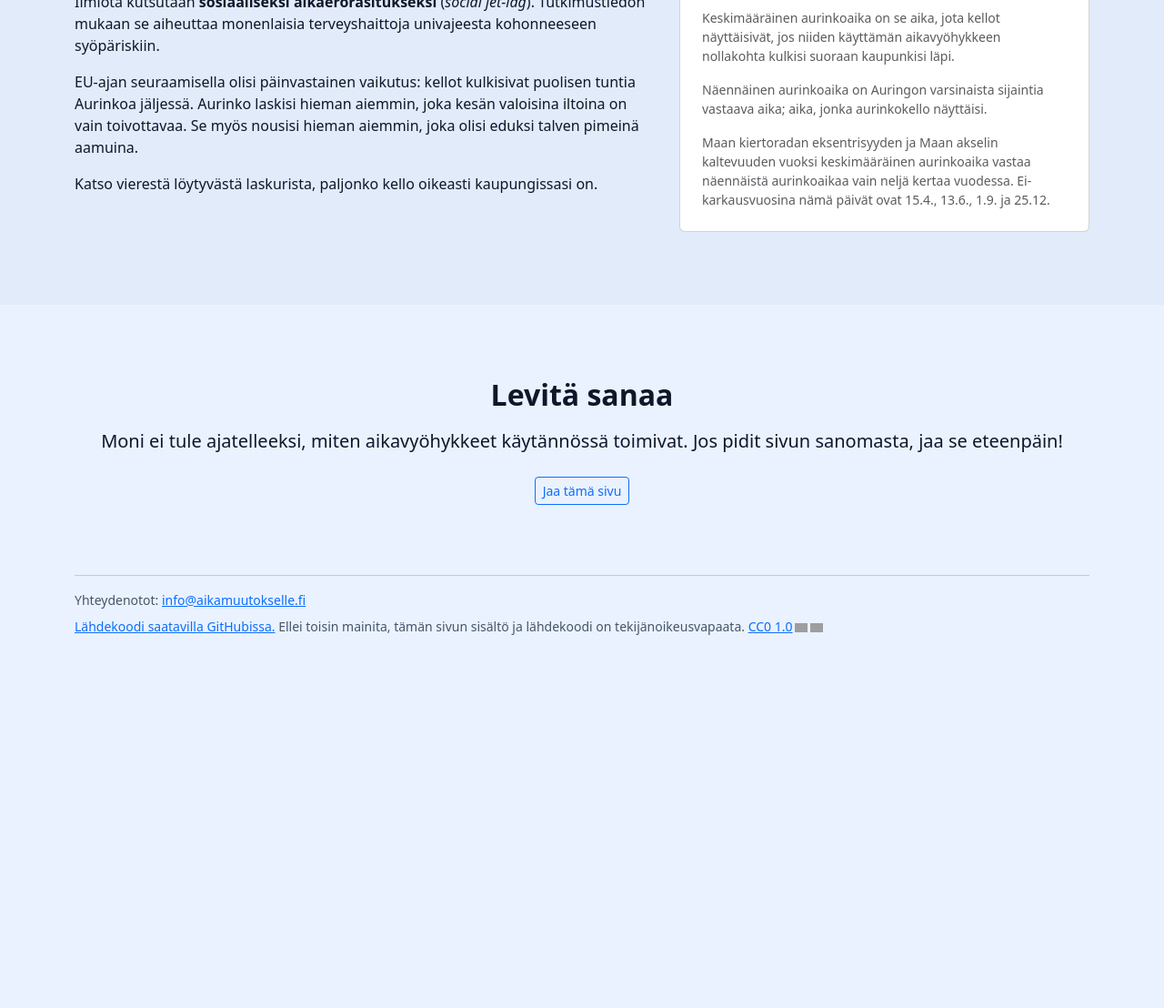
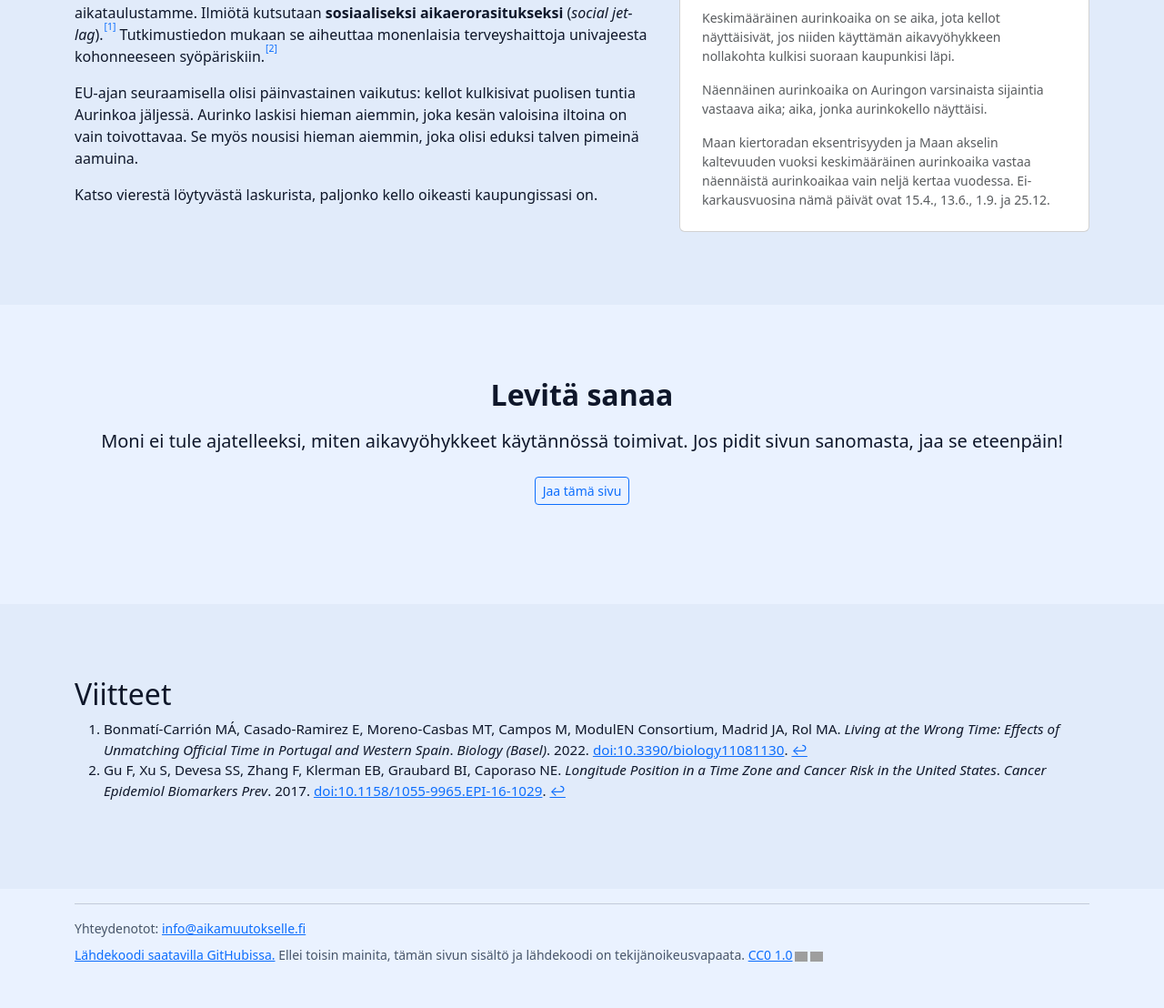
Before and after one commit to brndd/aika_muutokselle, an Eleventy site: page src/index.njk in a window 1280 px wide. Shown: the part 3996-5104 px from the top of the page at 91% size. Before the commit the page ends 4743 px from the top, so only its background shows below. Built offline with nearby package versions, Linux system fonts and the light colour scheme; Eleventy itself is replaced by a stand-in of ours; files that its build step writes are made by us from their sources; grey boxes are pictures that could not be loaded.

Commit message:
Add support for citations and cite the medical claims on the page

```diff
--- a/src/assets/style.css
+++ b/src/assets/style.css
@@ -241,3 +241,18 @@ html[data-theme="dst"] .lang-btn.active {
 .share-status {
     min-height: 1.5em;
 }
+
+.citation-ref {
+  font-size: 0.65rem;
+  vertical-align: super;
+  line-height: 0;
+  margin-left: 0.1em;
+}
+
+.citation-ref a {
+  text-decoration: none;
+}
+
+.references {
+  font-size: 0.95rem;
+}
--- a/src/index.njk
+++ b/src/index.njk
@@ -73,13 +73,13 @@ layout: base.njk
                 <div class="col-lg-7 order-lg-1">
                     <h2 class="section-title fw-bold">{{ t.section1.title | safe }}</h2>
                     <p class="lead">
-                        {{ t.section1.lead | safe }}
+                        {{ t.section1.lead | citations | safe }}
                     </p>
                     <p>
-                        {{ t.section1.body1 | safe }}
+                        {{ t.section1.body1 | citations | safe }}
                     </p>
                     <p>
-                        {{ t.section1.body2 | safe }}
+                        {{ t.section1.body2 | citations | safe }}
                     </p>
                 </div>
                 <div class="col-lg-5 order-lg-2">
@@ -106,16 +106,16 @@ layout: base.njk
             <div class="col-lg-9 order-lg-2">
                 <h2 class="section-title fw-bold">{{ t.section2.title | safe }}</h2>
                 <p class="lead">
-                    {{ t.section2.lead | safe }}
+                    {{ t.section2.lead | citations | safe }}
                 </p>
                 <p>
-                    {{ t.section2.body1 | safe }}
+                    {{ t.section2.body1 | citations | safe }}
                 </p>
                 <p>
-                    {{ t.section2.body2 | safe }}
+                    {{ t.section2.body2 | citations | safe }}
                 </p>
                 <p>
-                    {{ t.section2.body3 | safe }}
+                    {{ t.section2.body3 | citations | safe }}
                 </p>
             </div>
             <div class="col-lg-3 order-lg-1">
@@ -133,16 +133,16 @@ layout: base.njk
                 <div class="col-lg-7 order-lg-1">
                     <h2 class="section-title fw-bold">{{ t.section3.title | safe }}</h2>
                     <p class="lead">
-                        {{ t.section3.lead | safe }}
+                        {{ t.section3.lead | citations | safe }}
                     </p>
                     <p>
-                        {{ t.section3.body1 | safe }}
+                        {{ t.section3.body1 | citations | safe }}
                     </p>
                     <p>
-                        {{ t.section3.body2 | safe }}
+                        {{ t.section3.body2 | citations | safe }}
                     </p>
                     <p>
-                        {{ t.section3.body3 | safe }}
+                        {{ t.section3.body3 | citations | safe }}
                     </p>
                 </div>
                 <div class="col-lg-5 order-lg-2">
@@ -168,16 +168,16 @@ layout: base.njk
                 <div class="col-lg-7 order-lg-2">
                     <h2 class="section-title fw-bold">{{ t.section4.title | safe }}</h2>
                     <p class="lead">
-                        {{ t.section4.lead | safe }}
+                        {{ t.section4.lead | citations | safe }}
                     </p>
                     <p>
-                        {{ t.section4.body1 | safe }}
+                        {{ t.section4.body1 | citations | safe }}
                     </p>
                     <p>
-                        {{ t.section4.body2 | safe }}
+                        {{ t.section4.body2 | citations | safe }}
                     </p>
                     <p>
-                        {{ t.section4.body3 | safe }}
+                        {{ t.section4.body3 | citations | safe }}
                     </p>
                 </div>
                 <div class="col-lg-5 order-lg-1">
@@ -234,19 +234,19 @@ layout: base.njk
                 <div class="col-lg-7 order-lg-1">
                     <h2 class="section-title fw-bold">{{ t.section5.title | safe }}</h2>
                     <p class="lead">
-                        {{ t.section5.lead | safe }}
+                        {{ t.section5.lead | citations | safe }}
                     </p>
                     <p>
-                        {{ t.section5.body1 | safe }}
+                        {{ t.section5.body1 | citations | safe }}
                     </p>
                     <p>
-                        {{ t.section5.body2 | safe }}
+                        {{ t.section5.body2 | citations | safe }}
                     </p>
                     <p>
-                        {{ t.section5.body3 | safe }}
+                        {{ t.section5.body3 | citations | safe }}
                     </p>
                     <p>
-                        {{ t.section5.body4 | safe }}
+                        {{ t.section5.body4 | citations | safe }}
                     </p>
                 </div>
                 <div class="col-lg-5 order-lg-2">
@@ -302,7 +302,7 @@ layout: base.njk
         </div>
     </section>
 
-    <section id="section-share" class="section pb-0">
+    <section id="section-share" class="section">
         <div class="container">
             <div class="row justify-items-center text-center">
                 <div class="col-lg-12">
@@ -322,7 +322,33 @@ layout: base.njk
         </div>
     </section>
 
-    <footer>
+    <section id="section-references" class="section section-alt">
+        <div class="container">
+            <div class="row">
+                <div class="col-lg-12">
+                    <h2>{{ t.references.title }}</h2>
+                    <ol class="references">
+                        <li id="cite-1">
+                            Bonmatí-Carrión MÁ, Casado-Ramirez E, Moreno-Casbas MT, Campos M, ModulEN Consortium, Madrid JA,
+                            Rol MA.
+                            <i>Living at the Wrong Time: Effects of Unmatching Official Time in Portugal and Western
+                                Spain</i>.
+                            <i>Biology (Basel)</i>. 2022.
+                            <a href="https://doi.org/10.3390/biology11081130">doi:10.3390/biology11081130</a>. <a href="#ref-1">↩</a>
+                        </li>
+                        <li id="cite-2">
+                            Gu F, Xu S, Devesa SS, Zhang F, Klerman EB, Graubard BI, Caporaso NE.
+                            <i>Longitude Position in a Time Zone and Cancer Risk in the United States</i>.
+                            <i>Cancer Epidemiol Biomarkers Prev</i>. 2017.
+                            <a href="https://doi.org/10.1158/1055-9965.EPI-16-1029">doi:10.1158/1055-9965.EPI-16-1029</a>. <a href="#ref-2">↩</a>
+                        </li>
+                    </ol>
+                </div>
+            </div>
+        </div>
+    </section>
+
+    <footer class="pt-0">
         <div class="container">
             <hr />
             <p class="mb-0 mt-2 small">
```
Also changed, not shown: src/_data/translations.js (+15 -3 lines), .eleventy.js.
